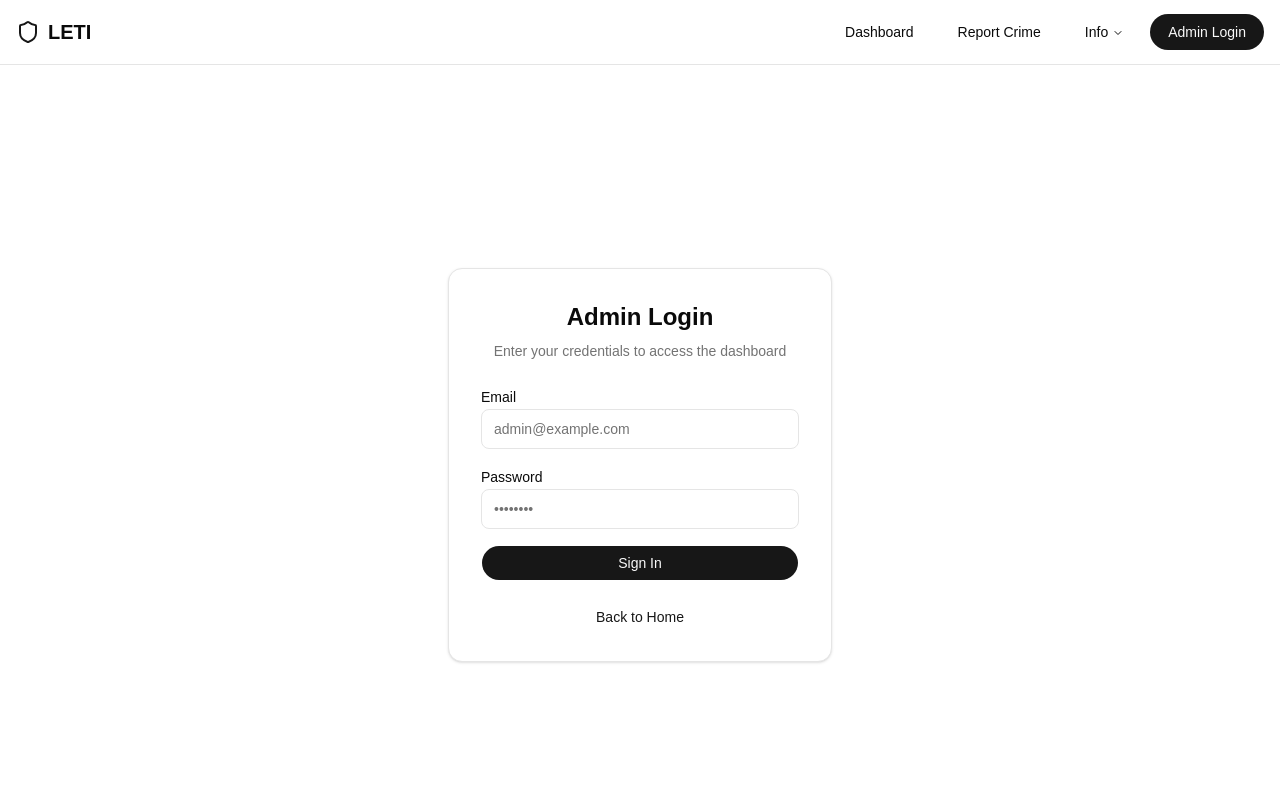
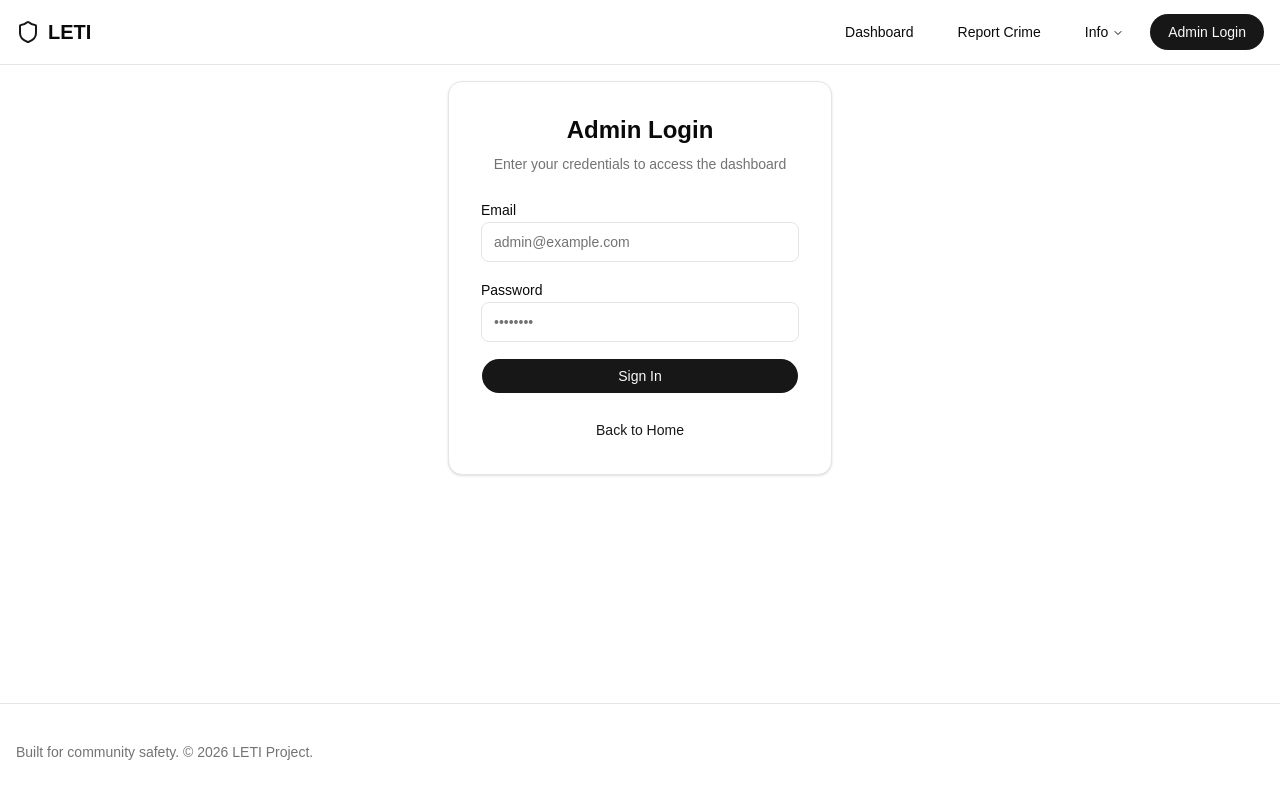
Before and after one commit to PaimanUwU/LETI, a React (Vite) app in the folder frontend/: page /login in a window 1280 px wide. Shown: the top 800 px of the page. Built offline with nearby package versions, Linux system fonts and the light colour scheme.

Commit message:
fix(UI): Add minor changes to login ui

```diff
--- a/frontend/src/pages/Login.tsx
+++ b/frontend/src/pages/Login.tsx
@@ -42,7 +42,7 @@ export default function Login() {
   }
 
   return (
-    <div className="flex flex-col items-center justify-center min-h-screen p-4 bg-background">
+    <div className="h-full flex flex-col items-center justify-center p-4 bg-background">
       <div className="w-full max-w-sm p-8 space-y-6 bg-card rounded-xl border shadow-sm">
         <div className="space-y-2 text-center">
           <h1 className="text-2xl font-bold">Admin Login</h1>
```
